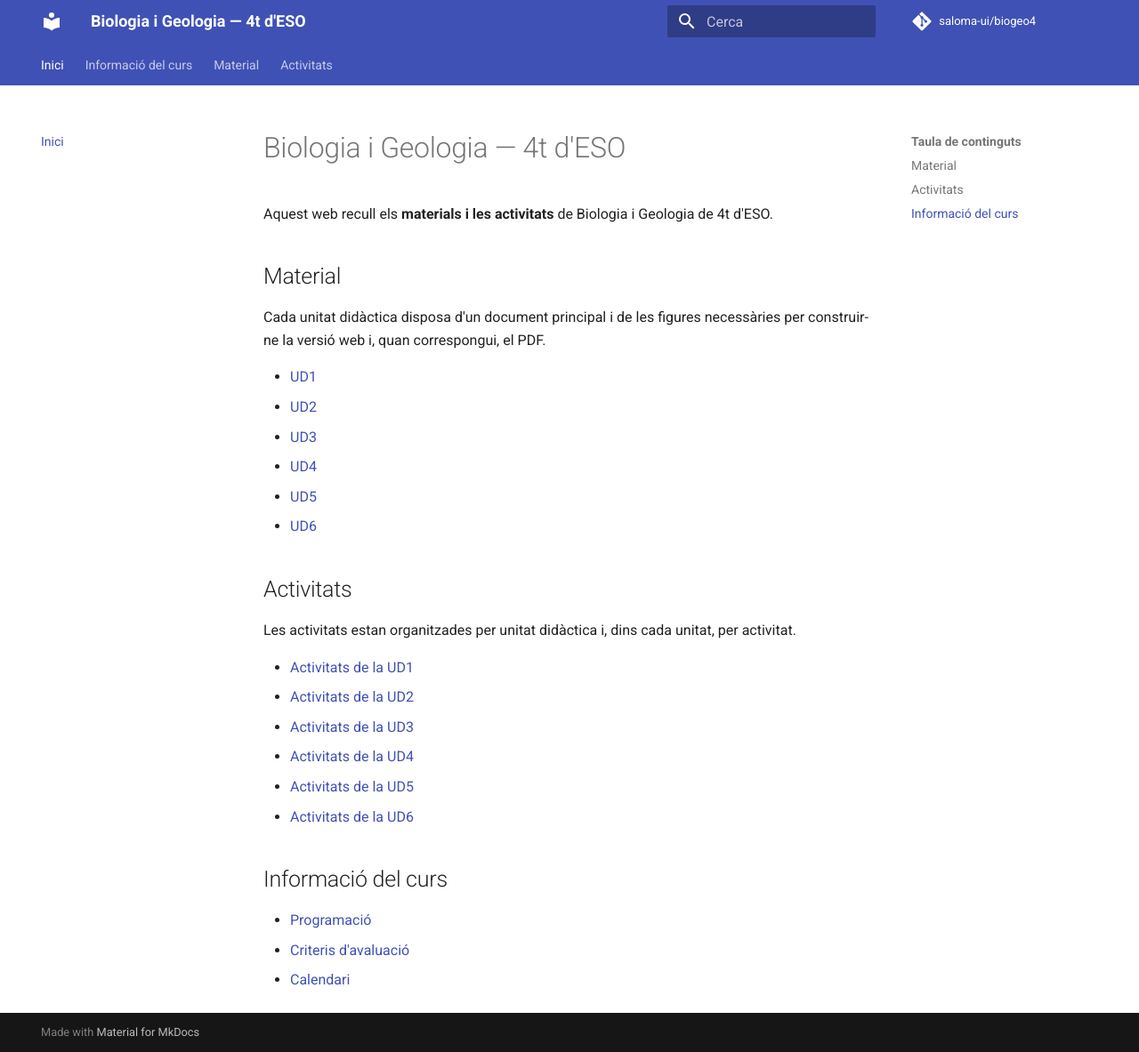
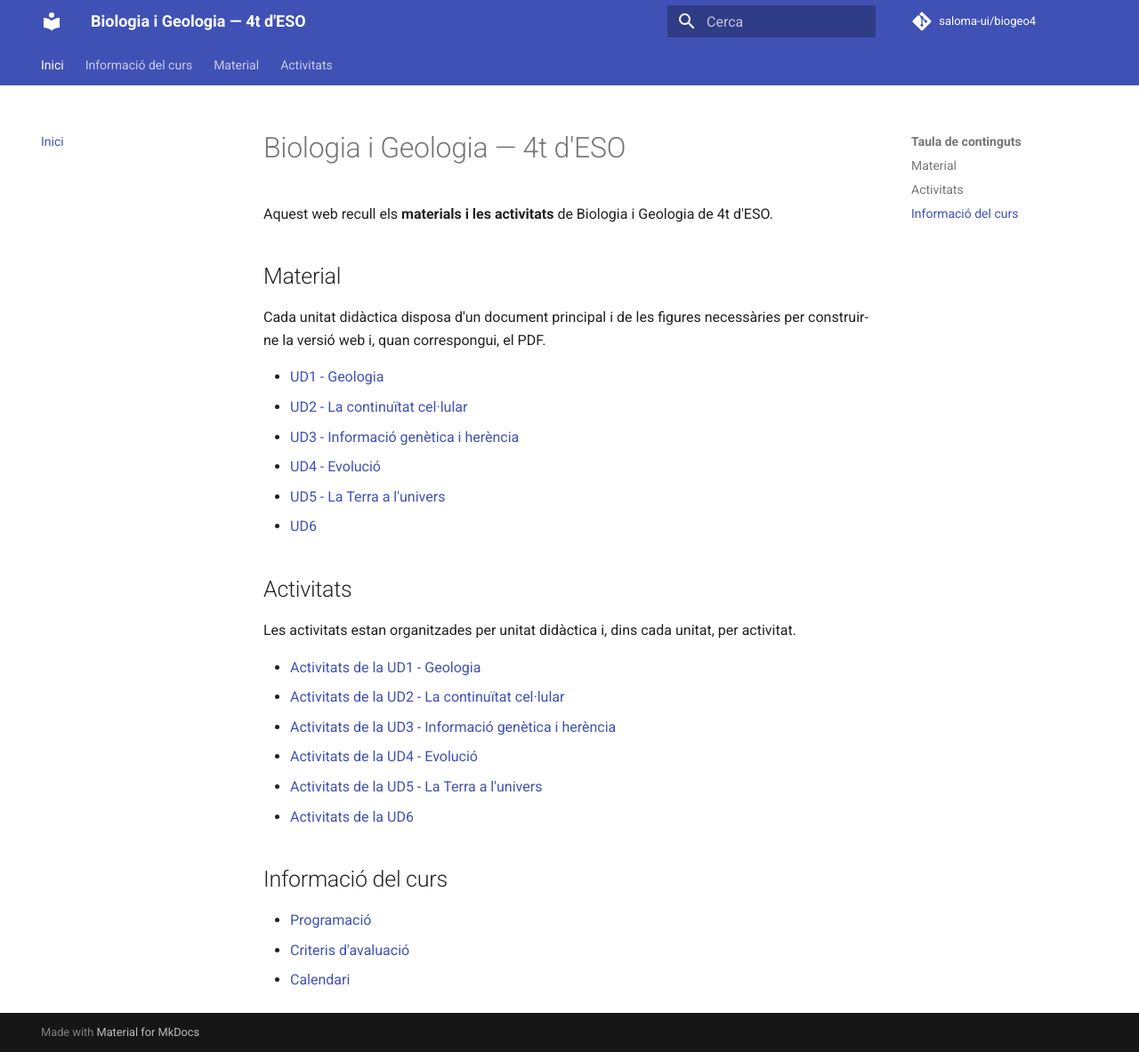
Before and after one commit to saloma-ui/biogeo4, an MkDocs documentation site: the page built from docs/index.md, in a window 1280 px wide and 1183 px high. Shown: the whole window at 89% size. Built offline with MkDocs 1.6.1 and Material for MkDocs 9.7.7, drawn with Linux system fonts in a browser that asks for light colours; comment, search, counter and statistics services are not loaded.

Commit message:
Mostra els noms de les unitats a la pàgina inicial

```diff
--- a/docs/index.md
+++ b/docs/index.md
@@ -6,22 +6,22 @@ Aquest web recull els **materials i les activitats** de Biologia i Geologia de 4
 
 Cada unitat didàctica disposa d'un document principal i de les figures necessàries per construir-ne la versió web i, quan correspongui, el PDF.
 
-- [UD1](material/ud1/ud1.md)
-- [UD2](material/ud2/ud2.md)
-- [UD3](material/ud3/ud3.md)
-- [UD4](material/ud4/ud4.md)
-- [UD5](material/ud5/ud5.md)
+- [UD1 - Geologia](material/ud1/ud1.md)
+- [UD2 - La continuïtat cel·lular](material/ud2/ud2.md)
+- [UD3 - Informació genètica i herència](material/ud3/ud3.md)
+- [UD4 - Evolució](material/ud4/ud4.md)
+- [UD5 - La Terra a l'univers](material/ud5/ud5.md)
 - [UD6](material/ud6/ud6.md)
 
 ## Activitats
 
 Les activitats estan organitzades per unitat didàctica i, dins cada unitat, per activitat.
 
-- [Activitats de la UD1](activitats/ud1/index.md)
-- [Activitats de la UD2](activitats/ud2/index.md)
-- [Activitats de la UD3](activitats/ud3/index.md)
-- [Activitats de la UD4](activitats/ud4/index.md)
-- [Activitats de la UD5](activitats/ud5/index.md)
+- [Activitats de la UD1 - Geologia](activitats/ud1/index.md)
+- [Activitats de la UD2 - La continuïtat cel·lular](activitats/ud2/index.md)
+- [Activitats de la UD3 - Informació genètica i herència](activitats/ud3/index.md)
+- [Activitats de la UD4 - Evolució](activitats/ud4/index.md)
+- [Activitats de la UD5 - La Terra a l'univers](activitats/ud5/index.md)
 - [Activitats de la UD6](activitats/ud6/index.md)
 
 ## Informació del curs
```
